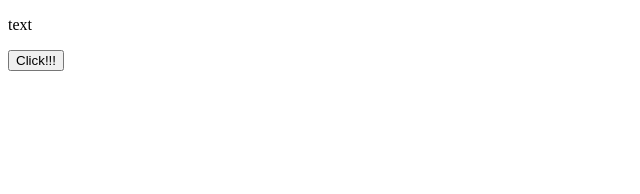
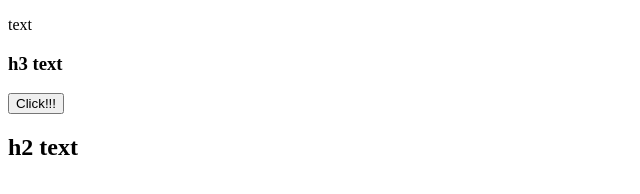
Before and after one commit to TanyaLagodich/rep, a plain HTML site: page index.html in a window 1280 px wide. Shown: the whole page, without its empty margins (0-640 px from the left). Drawn offline with Linux system fonts and the light colour scheme.

Commit message:
master changed

```diff
--- a/index.html
+++ b/index.html
@@ -8,6 +8,8 @@
 </head>
 <body>
   <p>text</p>
+  <h3>h3 text</h3>
   <button class="btn">Click!!!</button>
+  <h2>h2 text</h2>
 </body>
 </html>
```
